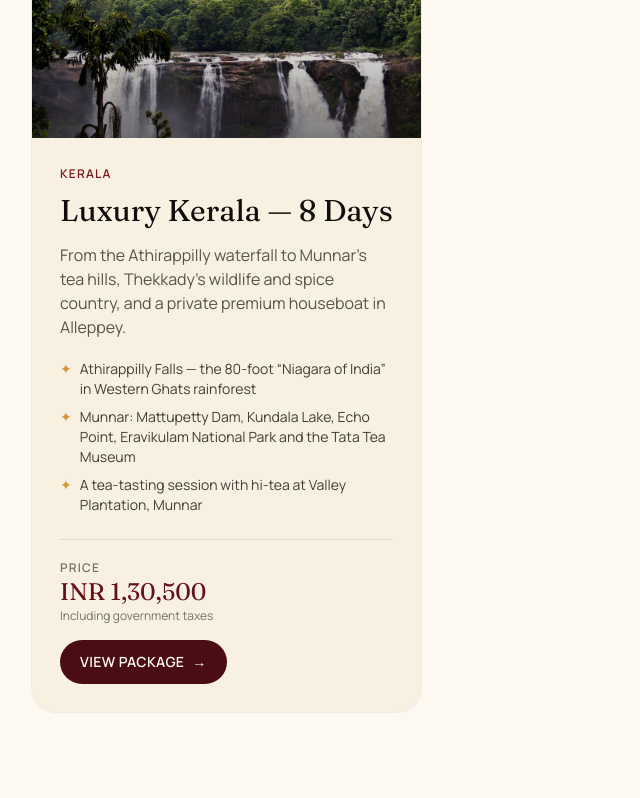
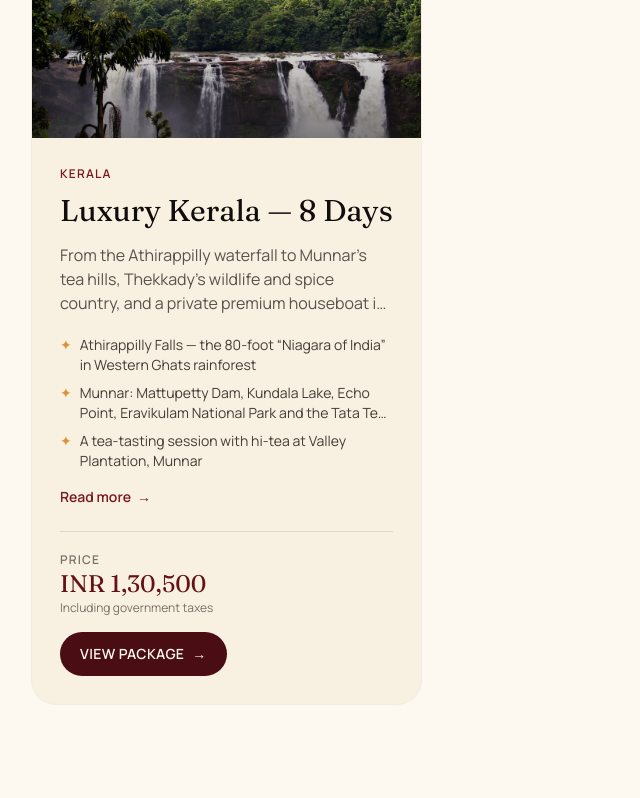
Before and after one commit to arunpremji1991/safarimasti, a Next.js app: page /packages/kerala-munnar-thekkady-alleppey-5-days in a window 1280 px wide. Shown: the part 3920-4718 px from the top of the page, without its empty margins (0-640 px from the left). Built offline with nearby package versions, Linux system fonts and the light colour scheme.

Commit message:
fix: align package cards (equal height, pinned price row) and add Read more link
Co-Authored-By: Claude Sonnet 5.5 <noreply@anthropic.com>

```diff
--- a/src/components/PackagesPageBody.tsx
+++ b/src/components/PackagesPageBody.tsx
@@ -14,7 +14,7 @@ export function PackagesPageBody({ packages }: { packages: Tour[] }) {
       <div className="mx-auto max-w-7xl px-5 md:px-8">
         <div className="grid gap-8 lg:grid-cols-2">
           {packages.map((pkg, i) => (
-            <Reveal key={pkg.slug} delay={i * 0.08}>
+            <Reveal key={pkg.slug} delay={i * 0.08} className="h-full">
               <PackageCard pkg={pkg} />
             </Reveal>
           ))}
--- a/src/components/ui/PackageCard.tsx
+++ b/src/components/ui/PackageCard.tsx
@@ -10,11 +10,14 @@ export function PackageCard({ pkg }: { pkg: Tour }) {
   const { t, pick, locale } = useLanguage();
   const amounts = pkg.pricing?.options.map((o) => o.amountInr) ?? [];
   const low = amounts.length ? Math.min(...amounts) : undefined;
+  const SHOWN = 3;
+  const highlights = pick(pkg.highlights, pkg.highlightsAr) ?? pkg.highlights;
+  const shown = highlights.slice(0, SHOWN);
 
   return (
     <Link
       href={`/packages/${pkg.slug}`}
-      className="group flex flex-col overflow-hidden rounded-3xl bg-cream-100 ring-1 ring-charcoal-950/5 transition-shadow hover:shadow-xl"
+      className="group flex h-full flex-col overflow-hidden rounded-3xl bg-cream-100 ring-1 ring-charcoal-950/5 transition-shadow hover:shadow-xl"
     >
       <div className="relative aspect-[16/10] overflow-hidden">
         <Image
@@ -37,20 +40,30 @@ export function PackageCard({ pkg }: { pkg: Tour }) {
         <h3 className="font-display mt-2 text-2xl leading-snug text-charcoal-950 md:text-3xl">
           {pick(pkg.title, pkg.titleAr)}
         </h3>
-        <p className="mt-3 text-charcoal-800/75">{pick(pkg.shortDescription, pkg.shortDescriptionAr)}</p>
+        <p className="mt-3 line-clamp-3 text-charcoal-800/75">{pick(pkg.shortDescription, pkg.shortDescriptionAr)}</p>
 
         <ul className="mt-5 space-y-2 text-sm text-charcoal-800/85">
-          {(pick(pkg.highlights, pkg.highlightsAr) ?? pkg.highlights).slice(0, 3).map((h) => (
+          {shown.map((h) => (
             <li key={h} className="flex gap-2">
               <span aria-hidden className="text-amber-600">
                 ✦
               </span>
-              {h}
+              <span className="line-clamp-2">{h}</span>
             </li>
           ))}
         </ul>
 
-        <div className="mt-6 flex flex-wrap items-end justify-between gap-4 border-t border-charcoal-950/10 pt-5">
+        {highlights.length > SHOWN && (
+          <span className="mt-4 inline-flex w-fit items-center gap-1.5 text-sm font-semibold text-maroon-700 underline-offset-4 group-hover:underline">
+            {t("package.readMore")}
+            <span aria-hidden className="inline-block rtl:rotate-180">
+              →
+            </span>
+          </span>
+        )}
+
+        <div className="mt-auto pt-6">
+        <div className="flex flex-wrap items-end justify-between gap-4 border-t border-charcoal-950/10 pt-5">
           <div>
             {low !== undefined ? (
               <>
@@ -71,6 +84,7 @@ export function PackageCard({ pkg }: { pkg: Tour }) {
             </span>
           </span>
         </div>
+        </div>
       </div>
     </Link>
   );
--- a/src/i18n/ui.ts
+++ b/src/i18n/ui.ts
@@ -28,6 +28,7 @@ export const ui = {
     en: "“Or similar” means we may offer a hotel of the same category if the named one is unavailable.",
     ar: "عبارة «أو مماثل» تعني أنه قد نوفّر فندقًا من الفئة نفسها إذا لم يتوفر الفندق المذكور.",
   },
+  "package.readMore": { en: "Read more", ar: "اقرأ المزيد" },
   "package.viewPackage": { en: "View Package", ar: "عرض الباقة" },
   "package.bookingNote": {
     en: "Bookings are subject to availability at the time of confirmation.",
```
